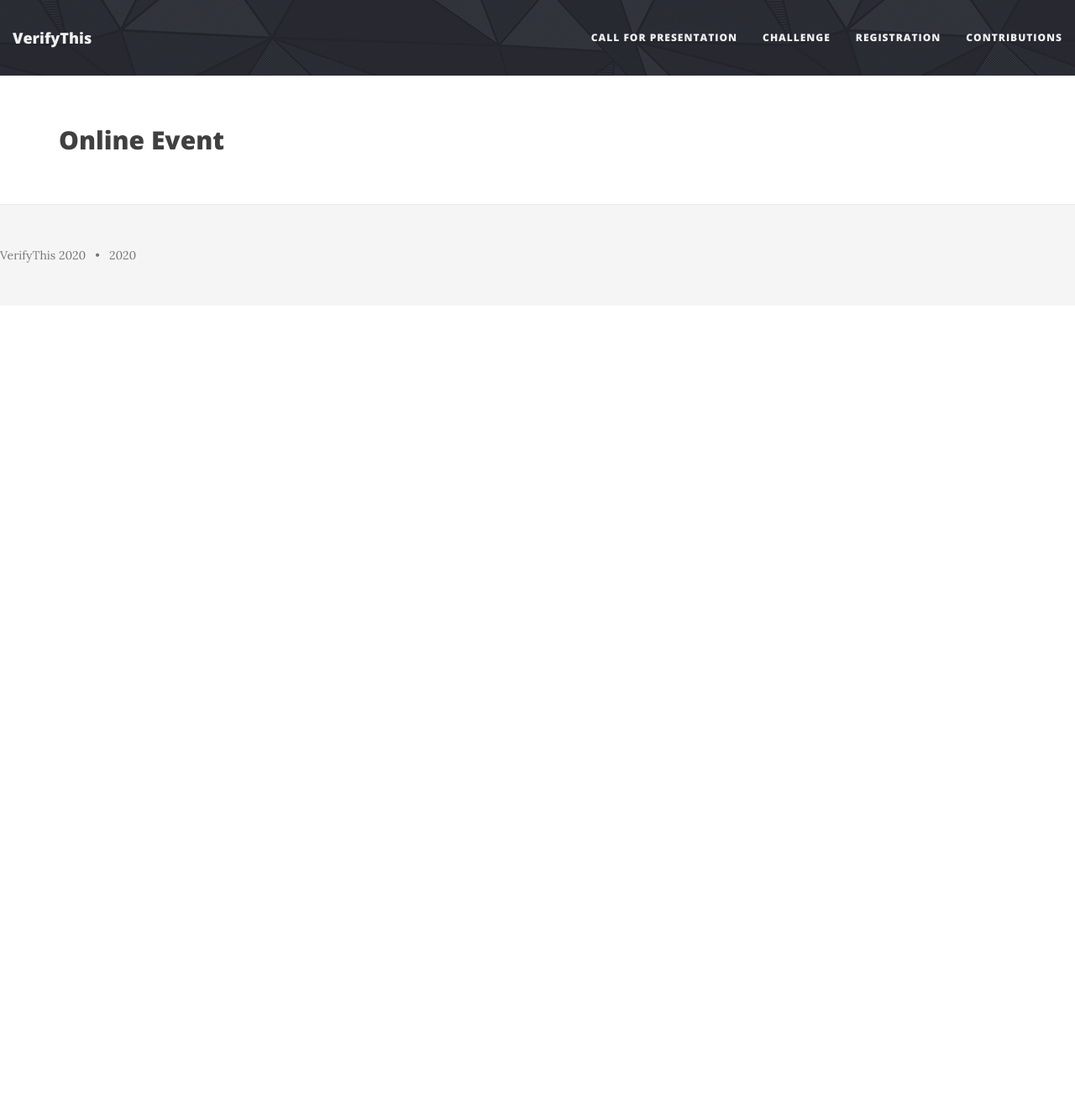
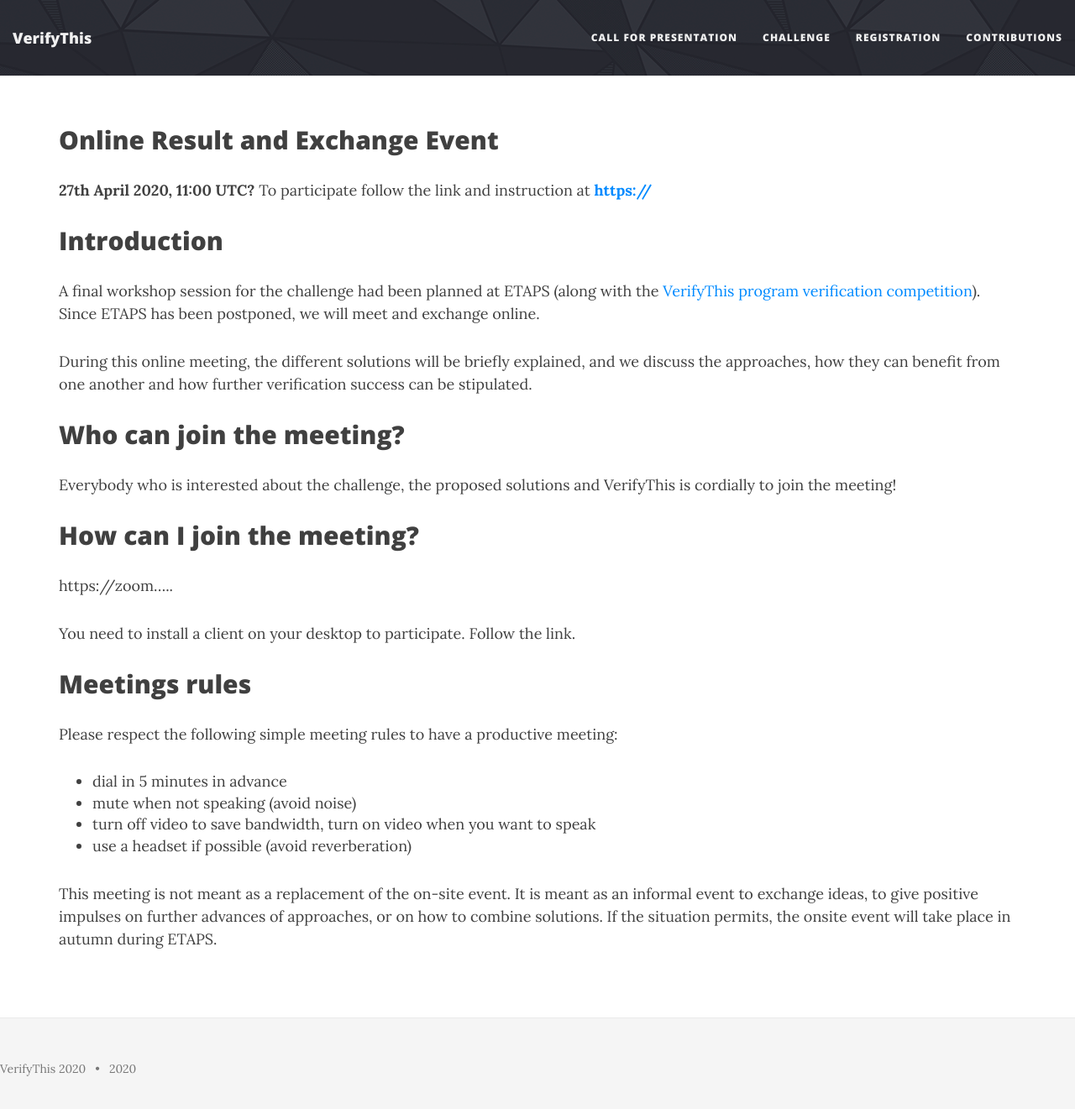
Before and after one commit to verifythis/verifythis.github.io, a Jekyll site: the page built from online-event.md, in a window 1280 px wide and 1333 px high. Shown: the top 1321 px of the window at 84% size. Built offline with Jekyll 4.4.1, drawn with Linux system fonts in a browser that asks for light colours.

Commit message:
Update online-event.md

```diff
--- a/online-event.md
+++ b/online-event.md
@@ -5,4 +5,53 @@ comments: false
 author: weigl
 ---
 
-## Online Event
+## Online Result and Exchange Event
+
+**27th April 2020, 11:00 UTC?**
+To participate follow the link and instruction at
+**<https://>**
+
+## Introduction
+
+A final workshop  session for the challenge had been  planned at ETAPS
+(along  with the  [VerifyThis  program  verification competition](https://www.pm.inf.ethz.ch/research/verifythis.html)).
+Since ETAPS has been postponed, we will meet and exchange online.
+
+<!--
+We have received several submissions that each contribute a solution to
+different aspects of the challenge  using  different  abstractions,
+different assumptions and different verification techniques.
+-->
+
+During this online meeting, the  different solutions will  be briefly
+explained, and  we discuss the  approaches, how they can  benefit from
+one another and how further verification success can be stipulated.
+
+
+## Who can join the meeting?
+
+Everybody  who  is  interested   about  the  challenge,  the  proposed
+solutions and VerifyThis is cordially to join the meeting!
+
+## How can I join the meeting?
+
+https://zoom.....
+
+You need to install a client on your desktop to participate.
+Follow the link.
+
+
+## Meetings rules
+
+Please respect the following simple meeting rules to have a productive meeting:
+* dial in 5 minutes in advance
+* mute when not speaking (avoid noise)
+* turn off video to save bandwidth, turn on video when you want to speak
+* use a headset if possible (avoid reverberation)
+
+
+This meeting is not meant as a replacement of the on-site event.  It
+is meant as an informal event to exchange ideas, to give positive
+impulses on further advances of approaches, or on how to combine
+solutions. If the situation permits, the onsite event will take place
+in autumn during ETAPS.
```
